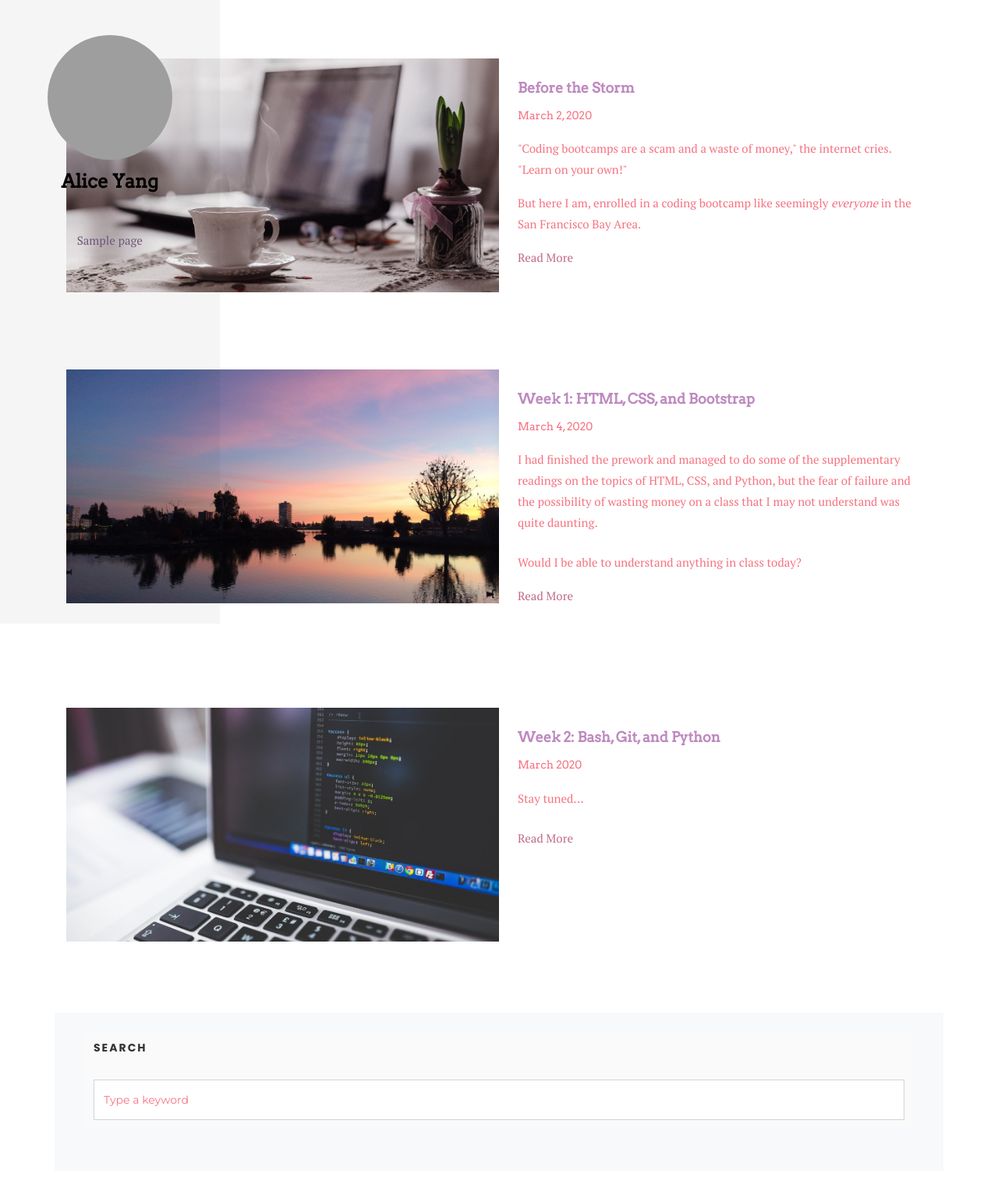
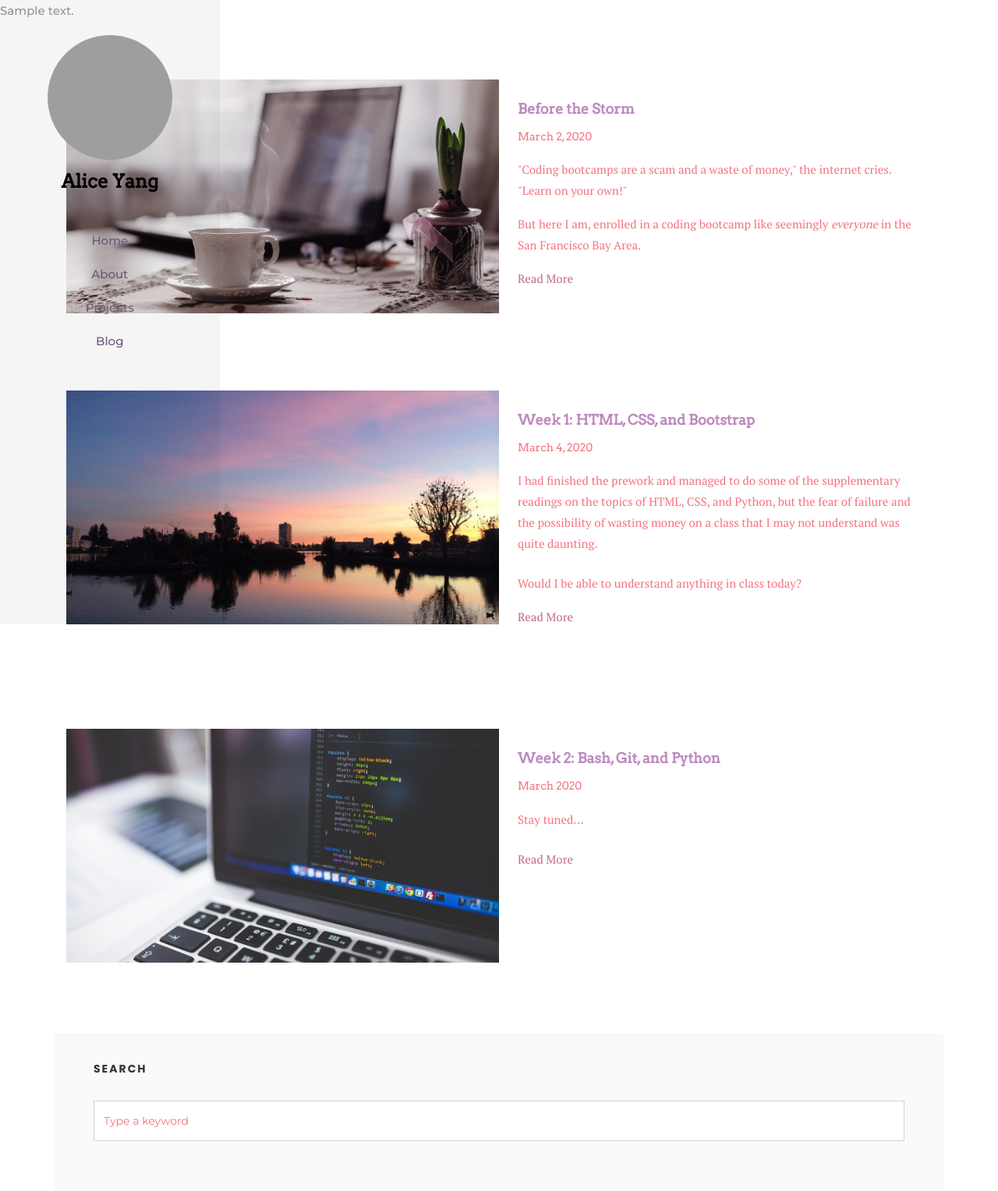
Before and after one commit to a-stargazer/django_homepage, a Python web app: template templates/blog.html in a window 1280 px wide. Shown: the top 1528 px of the page at 78% size. Run offline with Jinja, Linux system fonts and the light colour scheme; the template is opened without the code that fills it: most values are stand-ins (such as "Sample title", 1, 10 or a date in 2020); some web fonts are replaced; grey boxes are pictures that could not be loaded.

Commit message:
fixed imgs and css

```diff
--- a/templates/about.html
+++ b/templates/about.html
@@ -1,14 +1,16 @@
 {% extends "base.html" %}
+
+{% block content %}
 
 <div id="colorlib-main">
 	<section class="ftco-section-no-padding bg-light">
 		<div class="hero-wrap">
 		<div class="overlay"></div>
 		<div class="d-flex">
-		<div class="author-image text img p-md-5 js-fullheight" style="background-image: url(./images/AliceSketch.jpg);">
+		<div class="author-image text img p-md-5 js-fullheight" style="background-image: url(./static/images/AliceSketch.jpg);">
 
 <!-- About Me, Description -->
-{% block content %}
+
 
 	</div>
 	<div class="author-info text p-4 p-md-5 mt-5 mb-5">
--- a/templates/base.html
+++ b/templates/base.html
@@ -1,7 +1,7 @@
 <!DOCTYPE html>
 <html lang="en">
   <head>
-    <title>{% block title %} {% endblock %}</title>
+    <title>{% block title %} {% endblock %} </title>
     <meta charset="utf-8">
     <meta name="viewport" content="width=device-width, initial-scale=1, shrink-to-fit=no">
 
@@ -9,47 +9,50 @@
     <link href="https://fonts.googleapis.com/css?family=Poppins:300,400,500,600,700" rel="stylesheet">
     <link href="https://fonts.googleapis.com/css?family=Montserrat:300,400,500,700" rel="stylesheet">
     <link href="https://fonts.googleapis.com/css?family=Herr+Von+Muellerhoff" rel="stylesheet">
+    <link href="https://fonts.googleapis.com/css?family=Arvo|PT+Serif&display=swap" rel="stylesheet">
 
 <!-- css needed for page to run -->
-   <link rel="stylesheet" href="css/animate.css">
-   <link rel="stylesheet" href="css/owl.carousel.min.css">
-   <link rel="stylesheet" href="css/style.css">
-   <link href="https://fonts.googleapis.com/css?family=Arvo|PT+Serif&display=swap" rel="stylesheet">
-   <link rel="stylesheet" href="css/stylesheet.css">
+   <link rel="stylesheet" href="static/css/animate.css">
+   <link rel="stylesheet" href="static/css/owl.carousel.min.css">
+   <link rel="stylesheet" href="static/css/style.css">
+   <link rel="stylesheet" href="static/css/stylesheet.css">
 
   </head>
+
   <body>
-
 
 <!-- Navigation Sidebar, Image -->
     <div id="colorlib-page">
         <a href="#" class="js-colorlib-nav-toggle colorlib-nav-toggle"><i></i></a>
         <aside id="colorlib-aside" role="complementary" class="js-fullheight text-center">
-            <h1 id="colorlib-logo"><a href="./index.html"><span class="img" style="background-image: url(./images/AliceColor.jpg);"></span>Alice Yang</a></h1>
+            <h1 id="colorlib-logo"><a href="./index.html"><span class="img" style="background-image: url(/static/images/AliceColor.jpg);"></span>Alice Yang</a></h1>
             <nav id="colorlib-main-menu" role="navigation">
 
 
 <!-- Navigation Sidebar Links -->
 
-{% for page in pages %}
-
-<p class="nav-item">
-  <a class="nav-link {% if page.title == active_page %}active{% endif %}" href="{{ page.file_name }}">{{ page.title }}</a>
-
-{% endfor %}
+<a class="nav-link" href="/" id="home">Home</a>
+<a class="nav-link" href="about-me" id="about">About</a>
+<a class="nav-link" href="projects" id="projects">Projects</a>
+<a class="nav-link" href="blog" id="Blog">Blog</a>
 
 
-</aside>
+<!-- End Colorlib Aside -->
+        </aside>
 
+<!-- content placeholder -->
 
+{{content}}
+
+<!-- bottom.html -->
 <!-- end colorlib main -->
   </div>
 
 <!-- end colorlib-page -->
   </div>
 
-  {% block content %}
-  {% endblock content %}
+ {% block content %}
+ {% endblock content %}
 
 <!-- Copyright footer -->
 <p>Copyright &copy;<script>document.write(new Date().getFullYear());</script> All rights reserved | <a href="https://colorlib.com" target="_blank">Colorlib</a></p>
@@ -58,19 +61,15 @@
   </div>
 </footer>
 
- <!-- loader -->
-  <div id="ftco-loader" class="show fullscreen"><svg class="circular" width="48px" height="48px"><circle class="path-bg" cx="24" cy="24" r="22" fill="none" stroke-width="4" stroke="#eeeeee"/><circle class="path" cx="24" cy="24" r="22" fill="none" stroke-width="4" stroke-miterlimit="10" stroke="#F96D00"/></svg></div>
-
-
 <!-- .js needed for site to run -->
-  <script src="js/jquery.min.js"></script>
-  <script src="js/jquery-migrate-3.0.1.min.js"></script>
-  <script src="js/jquery.waypoints.min.js"></script>
-  <script src="js/jquery.stellar.min.js"></script>
-  <script src="js/owl.carousel.min.js"></script>
-  <script src="js/aos.js"></script>
-  <script src="js/scrollax.min.js"></script>
-  <script src="js/main.js"></script>
+  <script src="static/js/jquery.min.js"></script>
+  <script src="static/js/jquery-migrate-3.0.1.min.js"></script>
+  <script src="static/js/jquery.waypoints.min.js"></script>
+  <script src="static/js/jquery.stellar.min.js"></script>
+  <script src="static/js/owl.carousel.min.js"></script>
+  <script src="static/js/aos.js"></script>
+  <script src="static/js/scrollax.min.js"></script>
+  <script src="static/js/main.js"></script>
 
 
   </body>
--- a/templates/blog.html
+++ b/templates/blog.html
@@ -22,7 +22,7 @@
 <!-- Blog Post 1 -->
 <div class="col-md-12">
 	<div class="blog-entry ftco-animate d-md-flex">
-		<a href="single.html" class="img img-2" style="background-image: url(./images/laptop.jpg);"></a>
+		<a href="single.html" class="img img-2" style="background-image: url(./static/images/laptop.jpg);"></a>
 		<div class="text text-2 p-4">
 		  <h3 class="mb-12"><a href="single.html">Before the Storm</a></h3>
 	        <div class="meta-wrap">
@@ -38,7 +38,7 @@
 <!-- Blog Post 2 -->
 <div class="col-md-12">
 	<div class="blog-entry ftco-animate d-md-flex">
-		<a href="single.html" class="img img-2" style="background-image: url(./images/oakland.jpg);"></a>
+		<a href="single.html" class="img img-2" style="background-image: url(./static/images/oakland.jpg);"></a>
 		<div class="text text-2 p-4">
 		  <h3 class="mb-2"><a href="single.html">Week 1: HTML, CSS, and Bootstrap</a></h3>
 	    <div class="meta-wrap">
@@ -54,7 +54,7 @@
 <!-- Blog Post 3 -->
 <div class="col-md-12">
 	<div class="blog-entry ftco-animate d-md-flex">
-		<a href="single.html" class="img img-2" style="background-image: url(./images/codingPic.jpg);"></a>
+		<a href="single.html" class="img img-2" style="background-image: url(./static/images/codingPic.jpg);"></a>
 		<div class="text text-2 p-4">
 		  <h3 class="mb-2"><a href="single.html">Week 2: Bash, Git, and Python</a></h3>
 	        <div class="meta-wrap">
--- a/templates/index.html
+++ b/templates/index.html
@@ -11,11 +11,11 @@
 					<section class="home-slider js-fullheight owl-carousel">
 
 <!-- Picture of waterfall -->
-				<div class="slider-item js-fullheight" style="background-image: url(./images/taketaWaterfall.jpg);">
+				<div class="slider-item js-fullheight" style="background-image: url(./static/images/taketaWaterfall.jpg);">
 				</div>
 
 <!-- Picture of cherry blossoms -->
-				<div class="slider-item js-fullheight" style="background-image:url(./images/sakuraJapan.jpg);">
+				<div class="slider-item js-fullheight" style="background-image:url(./static/images/sakuraJapan.jpg);">
 				</div>
 					 </section>
 				</div>
--- a/templates/projects.html
+++ b/templates/projects.html
@@ -21,7 +21,7 @@
 	    	<div class="row">
 			    <div class="col-md-12">
 			    	<div class="blog-entry ftco-animate d-md-flex">
-						<a href="single.html" class="img img-2" style="background-image: url(./images/bridge.jpg);"></a>
+						<a href="single.html" class="img img-2" style="background-image: url(./static/images/bridge.jpg);"></a>
 					<div class="text text-2 p-4">
 				        <h3 class="mb-12"><a href="single.html">Under Construction</a></h3>
 				        <div class="meta-wrap">
```
Also changed, not shown: 2 other files.
